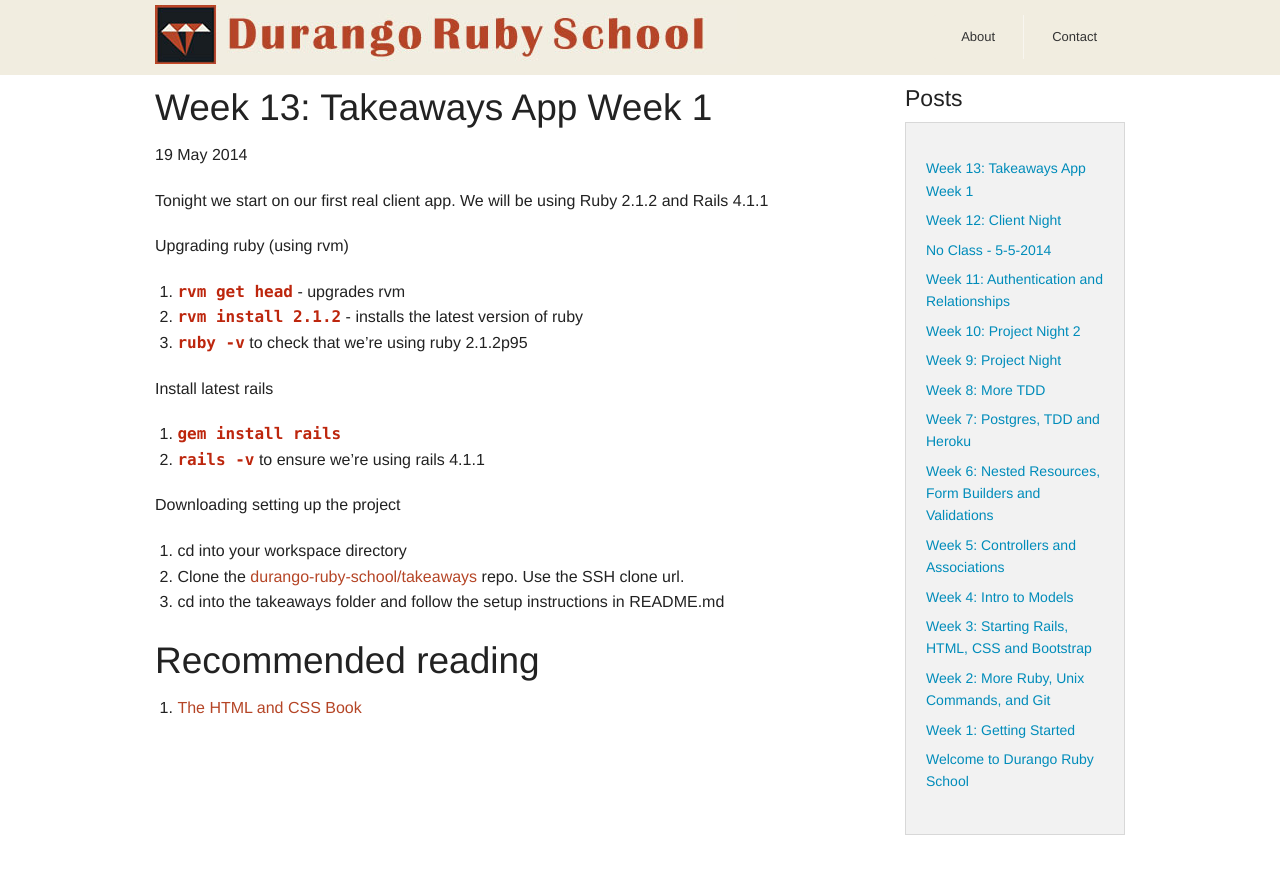
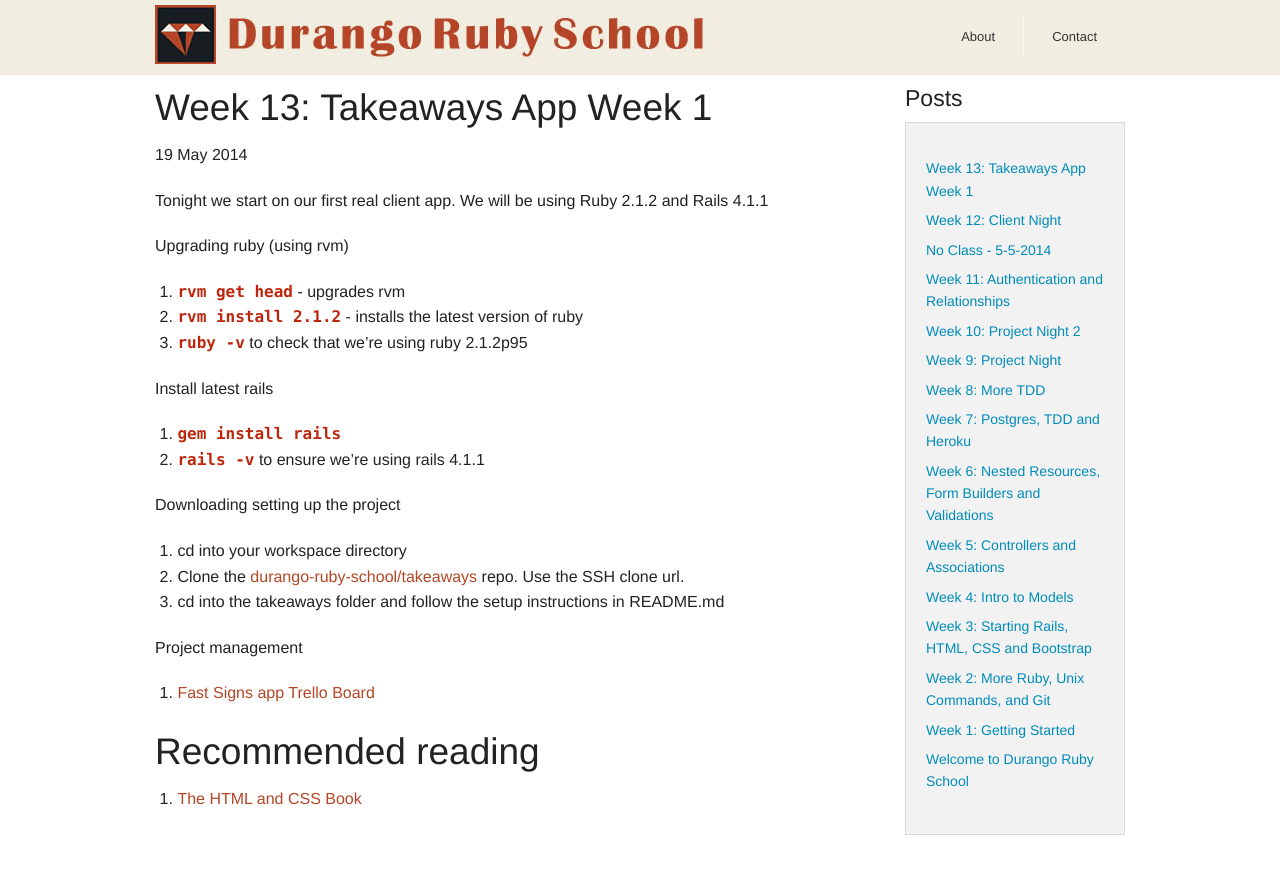
Before and after one commit to durango-ruby-school/durango-ruby-school.github.io, a Jekyll site: the page built from _posts/2014-05-19-takeaways-app-night-1.md, in a window 1280 px wide. Shown: the top 874 px of the page. Built offline with Jekyll 4.4.1, drawn with Linux system fonts in a browser that asks for light colours; Markdown is read by kramdown in place of the engine named in the settings.

Commit message:
Add link to trello board

```diff
--- a/_posts/2014-05-19-takeaways-app-night-1.md
+++ b/_posts/2014-05-19-takeaways-app-night-1.md
@@ -23,6 +23,10 @@ Downloading setting up the project
   2. Clone the [durango-ruby-school/takeaways][1] repo. Use the SSH clone url.
   3. cd into the takeaways folder and follow the setup instructions in README.md
 
+Project management
+
+  1. [Fast Signs app Trello Board][3]
+
 
 ## Recommended reading
 
```
Also changed, not shown: other parts of _posts/2014-05-19-takeaways-app-night-1.md (+1 -0 lines).
